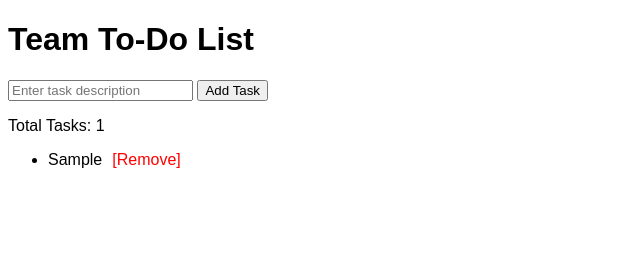
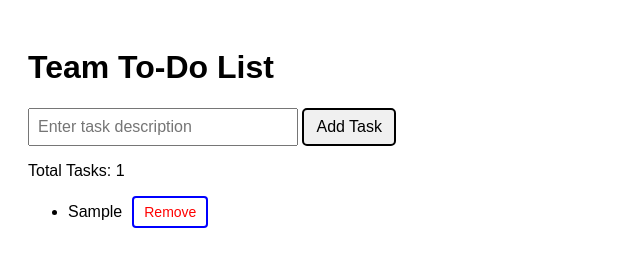
Before and after one commit to Bvega/dynamic-todo-list, a plain HTML site: page index.html in a window 1280 px wide. Both pictures are taken after typing "Sample" into the empty fields and a click on the button "Add Task". Shown: the whole page, without its empty margins (0-640 px from the left). Drawn offline with Linux system fonts and the light colour scheme.

Commit message:
feat: Implement dynamic to-do list with add, complete, remove, and live counter

```diff
--- a/app.js
+++ b/app.js
@@ -1,54 +1,50 @@
-// Get references to DOM elements
+// DOM elements
 const taskInput = document.getElementById("taskInput");
 const addTaskBtn = document.getElementById("addTaskBtn");
 const taskList = document.getElementById("taskList");
 const taskCount = document.getElementById("taskCount");
 
-let count = 0; // Track number of tasks
+let count = 0;
 
 addTaskBtn.addEventListener("click", () => {
   const taskText = taskInput.value.trim();
-
-  // Ignore empty inputs
   if (taskText === "") return;
 
-  // Create a new <li> element
-  const li = document.createElement("li");
-  li.textContent = taskText;
+  const taskItem = document.createElement("li");
 
-  // Add click-to-complete functionality
-  li.addEventListener("click", () => {
-    li.textContent = "Completed!";
-    li.appendChild(createRemoveButton(li)); // re-append remove button
+  const textSpan = document.createElement("span");
+  textSpan.textContent = taskText;
+
+  // Click to mark as completed (using replaceWith)
+  textSpan.addEventListener("click", () => {
+    const completedText = document.createElement("span");
+    completedText.textContent = "Completed!";
+    taskItem.replaceChild(completedText, textSpan);
+    taskItem.appendChild(removeBtn); // re-append remove button
   });
 
-  // Add remove button
-  li.appendChild(createRemoveButton(li));
+  const removeBtn = createRemoveButton(taskItem);
 
-  // Add the new task to the list
-  taskList.appendChild(li);
+  taskItem.appendChild(textSpan);
+  taskItem.appendChild(removeBtn);
+  taskList.appendChild(taskItem);
 
-  // Clear the input field
   taskInput.value = "";
-
-  // Update the task counter
   updateTaskCount(1);
 });
 
-// Function to create the "Remove" button
 function createRemoveButton(taskItem) {
-  const removeBtn = document.createElement("span");
-  removeBtn.textContent = "[Remove]";
+  const removeBtn = document.createElement("button");
+  removeBtn.textContent = "Remove";
   removeBtn.className = "remove-btn";
   removeBtn.onclick = (e) => {
-    e.stopPropagation(); // Prevent "Completed!" if clicked
+    e.stopPropagation(); // Prevent "Completed!" on click
     taskItem.remove();
     updateTaskCount(-1);
   };
   return removeBtn;
 }
 
-// Function to update the task counter
 function updateTaskCount(change) {
   count += change;
   taskCount.textContent = count;
--- a/index.html
+++ b/index.html
@@ -4,19 +4,7 @@
   <meta charset="UTF-8" />
   <meta name="viewport" content="width=device-width, initial-scale=1.0" />
   <title>Dynamic To-Do List</title>
-  <style>
-    body {
-      font-family: Arial, sans-serif;
-    }
-    #taskList li {
-      margin-bottom: 10px;
-    }
-    .remove-btn {
-      margin-left: 10px;
-      color: red;
-      cursor: pointer;
-    }
-  </style>
+  <link rel="stylesheet" href="styles.css" />
 </head>
 <body>
   <h1>Team To-Do List</h1>
--- /dev/null
+++ b/styles.css
@@ -0,0 +1,34 @@
+body {
+  font-family: Arial, sans-serif;
+  padding: 20px;
+}
+
+input {
+  padding: 8px;
+  font-size: 16px;
+  width: 250px;
+}
+
+button {
+  padding: 8px 12px;
+  font-size: 16px;
+  border-radius: 5px;
+  border: 2px solid black;
+  cursor: pointer;
+  background-color: #f0f0f0;
+}
+
+.remove-btn {
+  padding: 6px 10px;
+  font-size: 14px;
+  border-radius: 4px;
+  border: 2px solid blue;
+  color: red;
+  background: none;
+  margin-left: 10px;
+  cursor: pointer;
+}
+
+#taskList li {
+  margin-bottom: 10px;
+}
```
